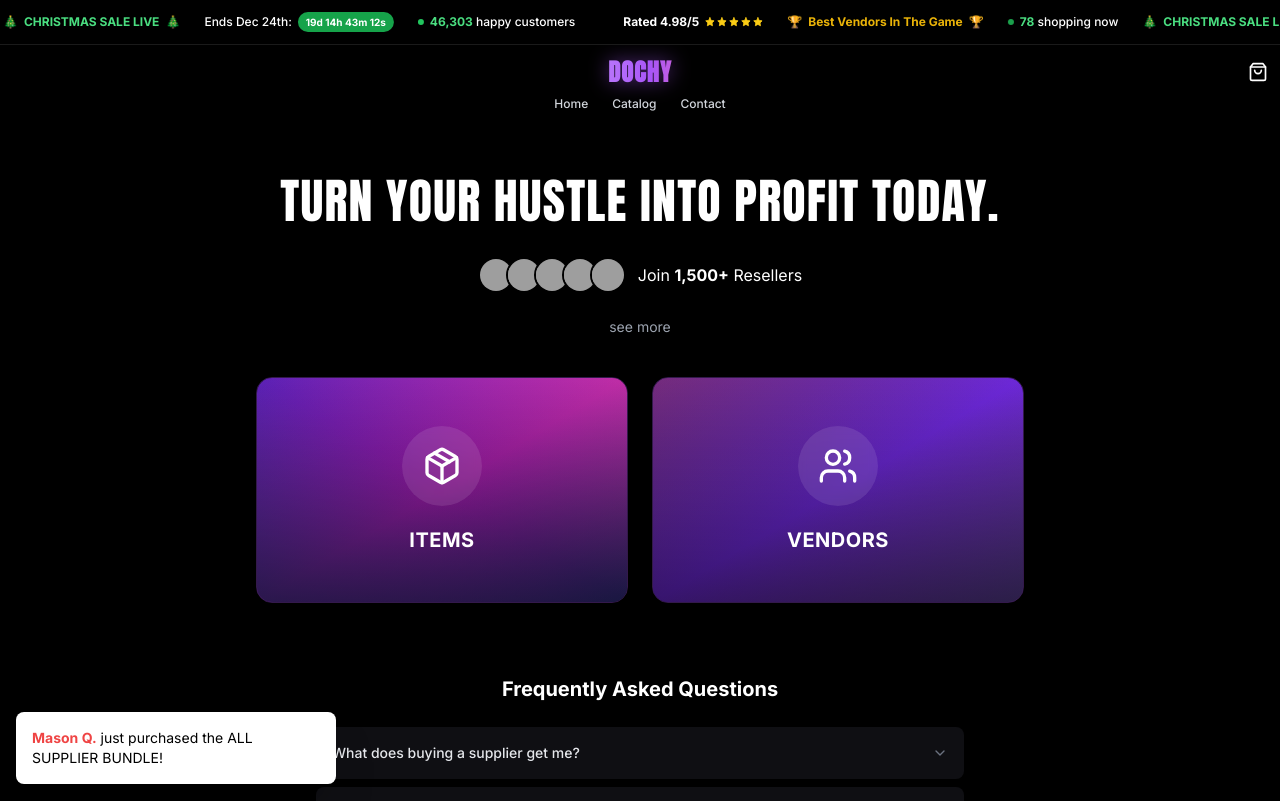
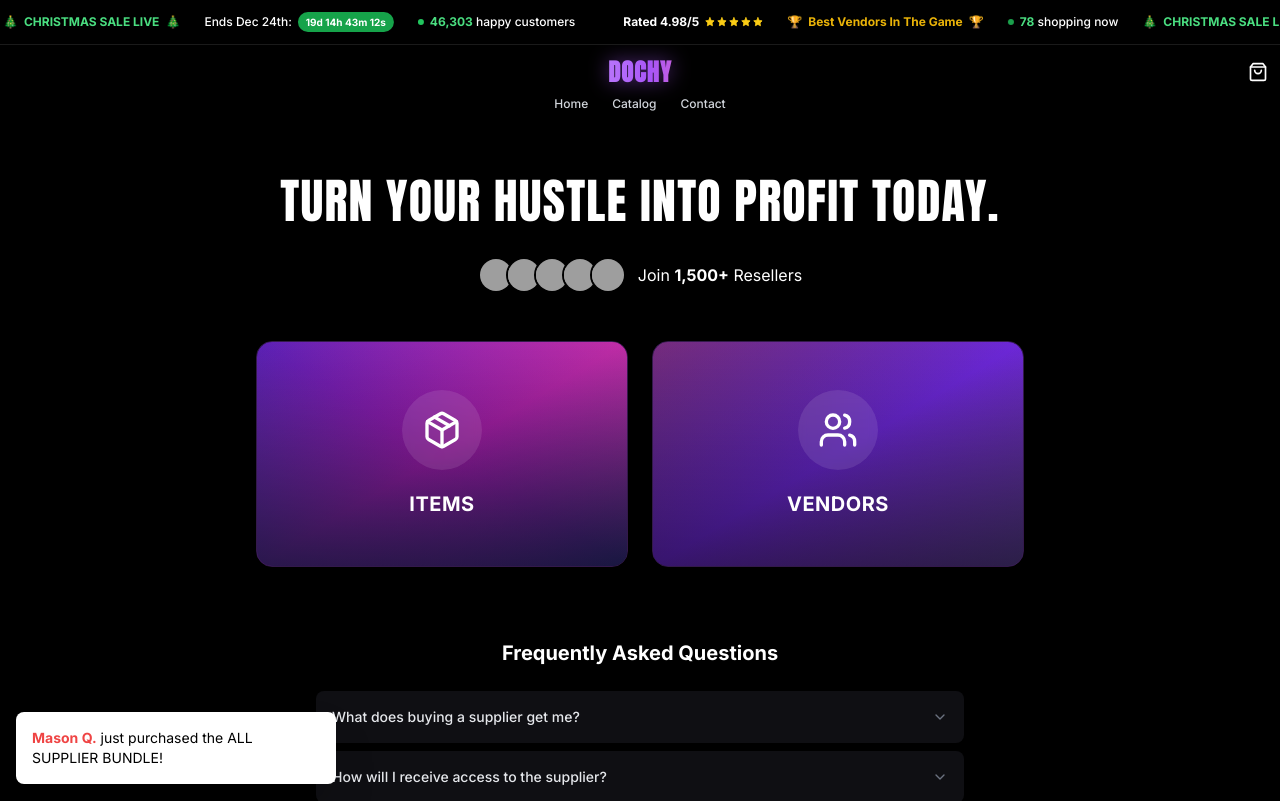
Before and after one commit to Expandingmind/Dochy, a Next.js app: page / in a window 1280 px wide. Shown: the top 801 px of the page. Built offline with nearby package versions, Linux system fonts and the light colour scheme; grey boxes are pictures that could not be loaded.

Commit message:
Remove 'see more' text from hero section

```diff
--- a/src/components/Hero.tsx
+++ b/src/components/Hero.tsx
@@ -33,12 +33,8 @@ export function Hero() {
           </span>
         </div>
 
-        <span className="text-gray-400 mt-2 text-sm">
-          see more
-        </span>
-
         {/* Category Boxes */}
-        <div className="flex gap-4 md:gap-6 mt-6 w-full max-w-md md:max-w-3xl">
+        <div className="flex gap-4 md:gap-6 mt-8 w-full max-w-md md:max-w-3xl">
           <Link
             href="/items"
             className="flex-1 relative overflow-hidden rounded-xl md:rounded-2xl p-6 md:p-12 flex flex-col items-center gap-3 md:gap-5 transition-all duration-300 hover:scale-[1.02] group border border-purple-500/30 hover:border-purple-500/60 hover:shadow-[0_0_60px_rgba(255,255,255,0.5)]"
```
